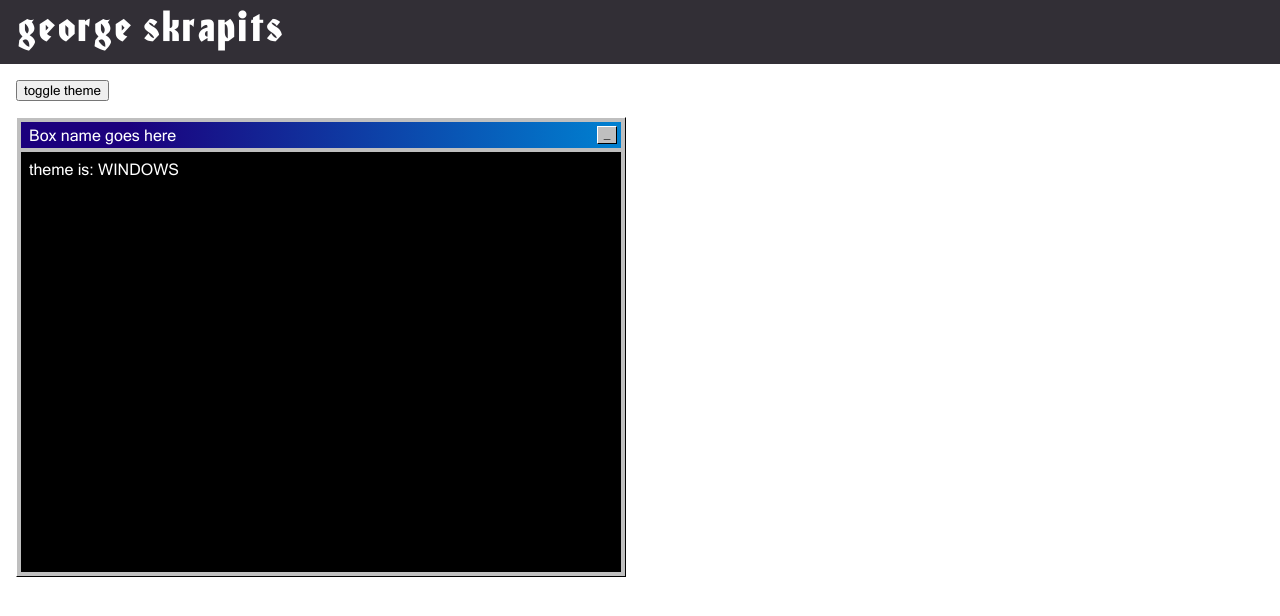
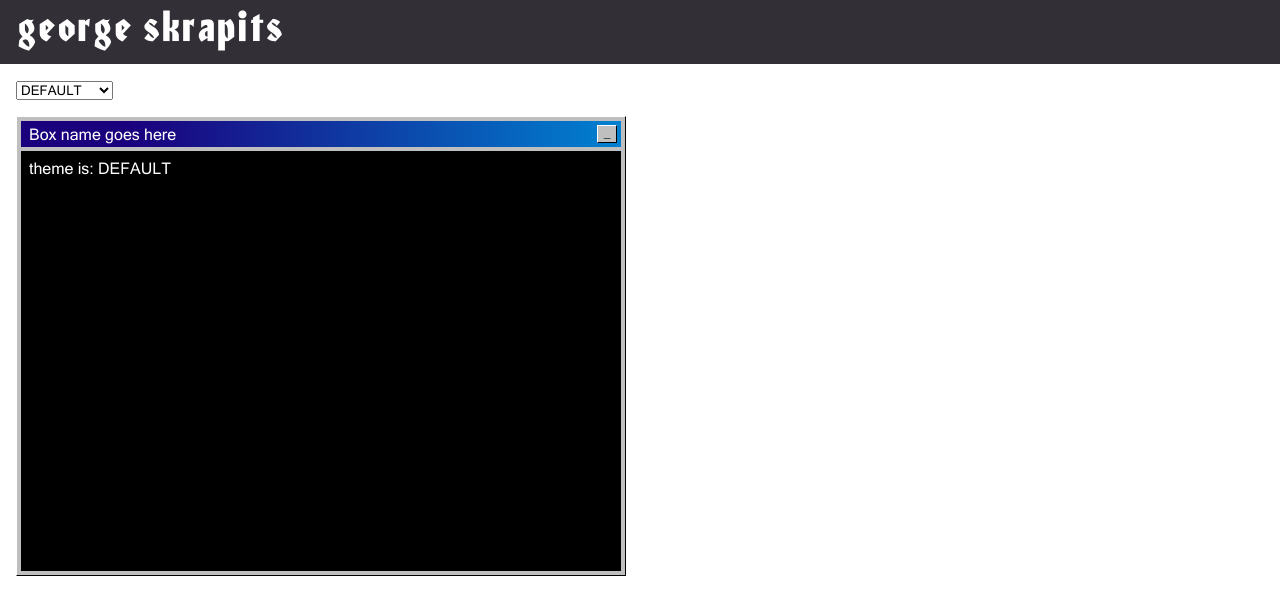
Before and after one commit to gskrap/gskrap-home, a React (Create React App) app: page / in a window 1280 px wide. Shown: the top 616 px of the page. Built offline with nearby package versions, Linux system fonts and the light colour scheme.

Commit message:
add themes

```diff
--- a/src/components/App.tsx
+++ b/src/components/App.tsx
@@ -1,25 +1,31 @@
 import React, { useState } from 'react';
-import { ThemeProvider } from 'styled-components';
+import styled, { ThemeProvider } from 'styled-components';
 import Box from './Box';
 import Header from './Header';
 import { themeMap } from '../constants/theme';
 import { VariantContext, Variant } from '../constants/interfaces';
 import '../styles/App.scss';
 
-export const AppContext = React.createContext<VariantContext>({ variant: Variant.WINDOWS });
+const AppWrapper = styled.div`
+  height: 100%;
+  background: ${({ theme }) => theme.variant.appBackground};
+`;
+
+export const AppContext = React.createContext<VariantContext>({ variant: Variant.DEFAULT });
 
 const App = () => {
-  const [variant, setVariant] = useState(Variant.WINDOWS);
-  const variantToggle = () => setVariant(variant === Variant.WINDOWS ? Variant.MAC : Variant.WINDOWS);
+  const [variant, setVariant] = useState(Variant.DEFAULT);
   const theme = themeMap[variant];
 
   return (
-    <AppContext.Provider value={{ variant, variantToggle }} >
+    <AppContext.Provider value={{ variant, setVariant }} >
       <ThemeProvider theme={theme}>
-        <Header />
-        <div className="maxl">
-          <Box />
-        </div>
+        <AppWrapper>
+          <Header />
+          <div className="maxl">
+            <Box />
+          </div>
+        </AppWrapper>
       </ThemeProvider>
     </AppContext.Provider>
   );
--- a/src/components/Box.tsx
+++ b/src/components/Box.tsx
@@ -3,7 +3,6 @@ import styled from 'styled-components';
 import { AppContext } from './App';
 
 const BoxEl = styled.div`
-  position: absolute;
   display: flex;
   flex-direction: column;
   height: 450px;
@@ -40,8 +39,8 @@ const Content = styled.div`
   flex-direction: column;
   padding: 8px;
   ${({ theme }) => `
-    color: ${theme.variant.contentColor};
-    background: ${theme.variant.contentBackground};
+    color: ${theme.variant.boxContentColor};
+    background: ${theme.variant.boxContentBackground};
   `};
 `;
 
--- a/src/components/Header.tsx
+++ b/src/components/Header.tsx
@@ -1,18 +1,20 @@
 import React, { useContext } from 'react';
 import styled from 'styled-components';
 import { AppContext } from './App';
+import {themeMap} from '../constants/theme';
+import {Variant} from '../constants/interfaces';
 
 const HeaderEl= styled.header`
   font-family: Honda_Regular;
   font-size: 40px;
   ${({ theme }) => `
-    color: ${theme.variant.color};
-    background: ${theme.variant.background};
+    color: ${theme.variant.headerColor};
+    background: ${theme.variant.headerBackground};
   `};
 `;
 
 const Header = () => {
-  const { variantToggle } = useContext(AppContext);
+  const { variant, setVariant } = useContext(AppContext);
 
   return (
     <>
@@ -20,7 +22,13 @@ const Header = () => {
         george skrapits
       </HeaderEl>
       <div className="maxl">
-        <button onClick={variantToggle}>toggle theme</button>
+        {setVariant && (
+          <select value={variant} onChange={(e) => setVariant(e.target.value as Variant)}>
+            {Object.keys(themeMap).map((key) => (
+              <option key={key} value={key}>{key}</option>
+            ))}
+          </select>
+        )}
       </div>
     </>
   )
--- a/src/constants/interfaces.ts
+++ b/src/constants/interfaces.ts
@@ -1,11 +1,12 @@
 export enum Variant {
-  WINDOWS = 'WINDOWS',
-  MAC = 'MAC',
+  DEFAULT = 'DEFAULT',
+  DARK = 'DARK',
+  VALENTINE = 'VALENTINE',
 }
 
 export interface VariantContext {
   variant: Variant;
-  variantToggle?: () => void;
+  setVariant?: (variant: Variant) => void;
 }
 
 export interface CommonThemeVariables {
@@ -18,12 +19,13 @@ export interface CommonThemeVariables {
 }
 
 export interface VariantThemeVariables {
+  appBackground: string;
   boxBackground: string;
   boxTopBarBackground: string;
-  background: string;
-  color: string;
-  contentBackground: string;
-  contentColor: string;
+  headerBackground: string;
+  headerColor: string;
+  boxContentBackground: string;
+  boxContentColor: string;
 }
 
 export interface Theme {
--- a/src/constants/theme.ts
+++ b/src/constants/theme.ts
@@ -16,31 +16,47 @@ const common: CommonThemeVariables = {
   white,
 }
 
-export const macTheme: Theme = {
+export const darkTheme: Theme = {
   common,
   variant: {
-    boxBackground: 'red',
-    boxTopBarBackground: 'red',
-    background: blueLight,
-    color: blueDark,
-    contentBackground: 'red',
-    contentColor: black,
+    appBackground: grayDark,
+    boxBackground: grayLight,
+    boxTopBarBackground: `-webkit-linear-gradient(left, ${black} 18%, ${grayDark} 100%)`,
+    headerBackground: black,
+    headerColor: white,
+    boxContentBackground: black,
+    boxContentColor: white,
   }
 }
 
-export const windowsTheme: Theme = {
+export const defaultTheme: Theme = {
   common,
   variant: {
+    appBackground: white,
     boxBackground: grayLight,
     boxTopBarBackground: `-webkit-linear-gradient(left, ${blueDark} 18%, ${blueLight} 100%)`,
-    background: grayDark,
-    color: white,
-    contentBackground: black,
-    contentColor: white,
+    headerBackground: grayDark,
+    headerColor: white,
+    boxContentBackground: black,
+    boxContentColor: white,
+  }
+}
+
+export const valentineTheme: Theme = {
+  common,
+  variant: {
+    appBackground: white,
+    boxBackground: 'red',
+    boxTopBarBackground: 'red',
+    headerBackground: 'red',
+    headerColor: white,
+    boxContentBackground: 'pink',
+    boxContentColor: black,
   }
 }
 
 export const themeMap: Record<Variant, Theme> = {
-  [Variant.MAC]: macTheme,
-  [Variant.WINDOWS]: windowsTheme,
+  [Variant.DARK]: darkTheme,
+  [Variant.DEFAULT]: defaultTheme,
+  [Variant.VALENTINE]: valentineTheme,
 }
--- a/src/styles/App.scss
+++ b/src/styles/App.scss
@@ -19,6 +19,15 @@
   font-family: Microsoft_Sans_Serif;
 }
 
+html {
+  display: flex;
+  flex-direction: column;
+}
+
+html, body, #root {
+  height: 100%;
+}
+
 .border {
   border-top: 1px solid white;
   border-right: 1px solid black;
```
